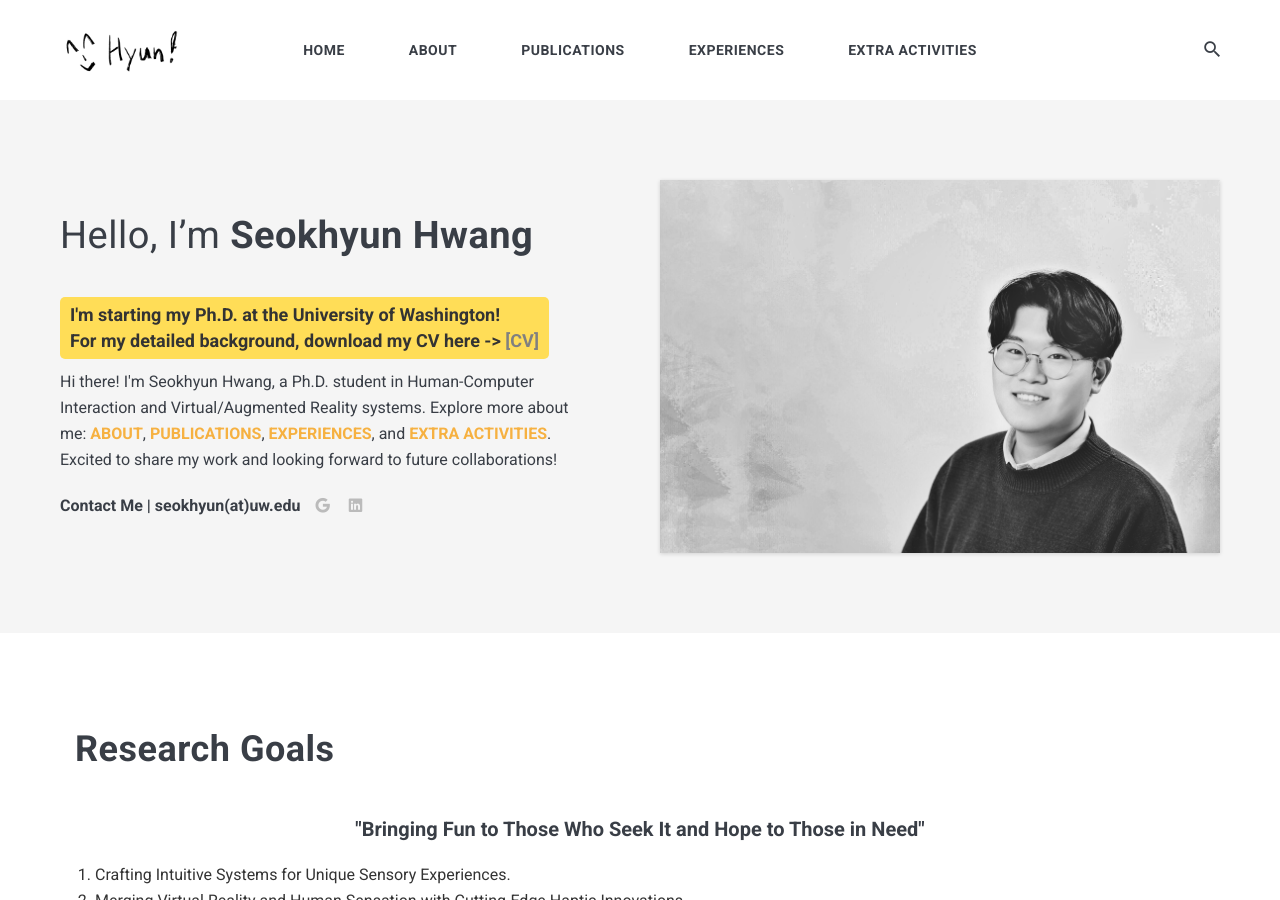
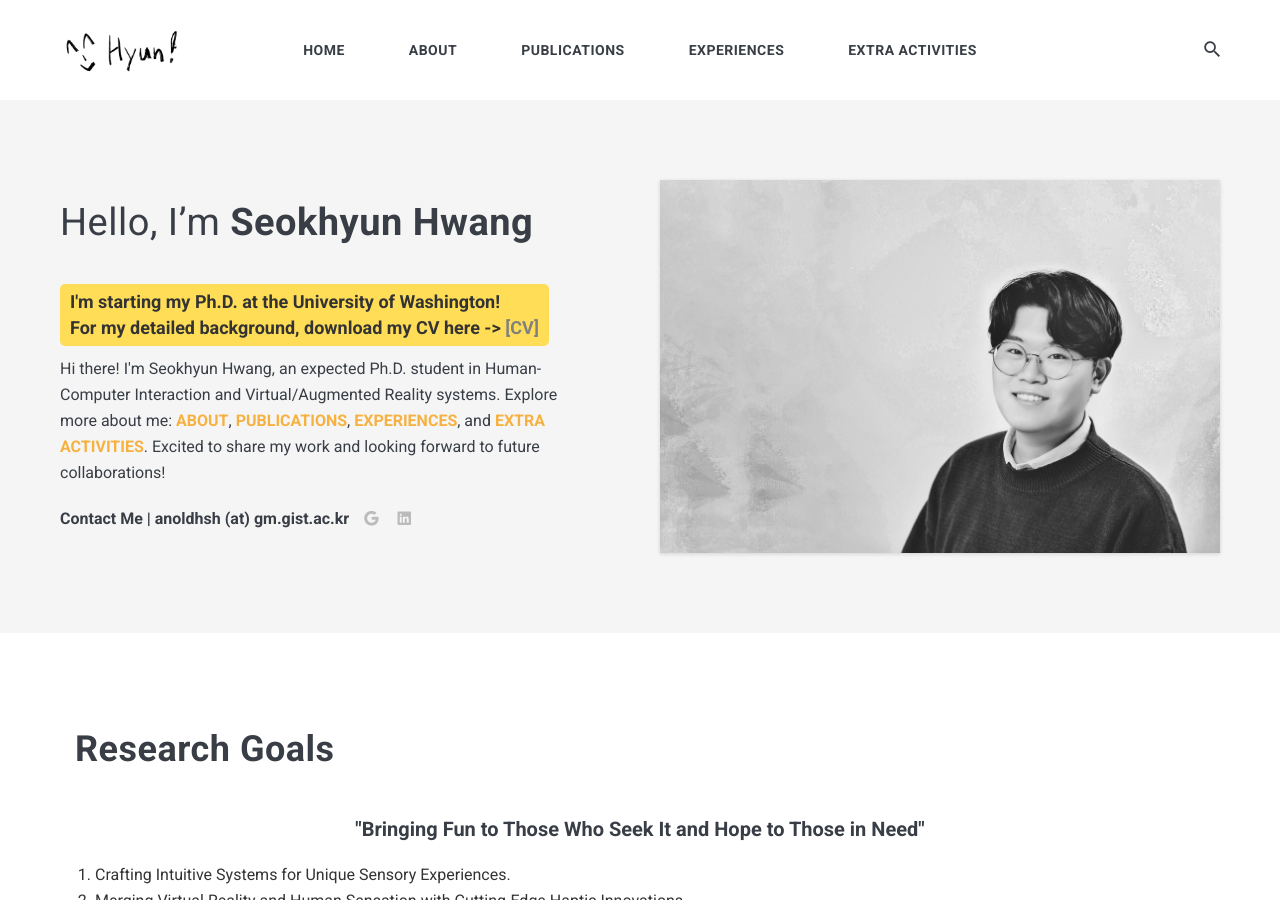
Before and after one commit to anoldhsh/anoldhsh.github.io, a Jekyll site: the page built from index.html, in a window 1280 px wide and 900 px high. Built offline with Jekyll 4.4.1, drawn with Linux system fonts in a browser that asks for light colours; nearby versions of some CDN libraries; the list of posts is cut into pages by our own code.

Commit message:
UW de-Update

```diff
--- a/_includes/hero.html
+++ b/_includes/hero.html
@@ -11,11 +11,11 @@
             <span style="display: inline-block; background-color: #ffdd57; color: #333; padding: 5px 10px; border-radius: 5px; font-size: 18px; margin-bottom: 10px;">
               <strong>I'm starting my Ph.D. at the University of Washington! <br>For my detailed background, download my CV here -> <strong><a href='/Docs/CV_Seok Hyun Hwang_APR2024_LETTER.pdf' target='_blank' style='color: gray;'>[CV]</a></strong><br>
             </strong>
-            </span><br>Hi there! I'm Seokhyun Hwang, a Ph.D. student in Human-Computer Interaction and Virtual/Augmented Reality systems. Explore more about me: <a href='/ABOUT'><strong>ABOUT</strong></a>, <a href='/PUBLICATIONS'><strong>PUBLICATIONS</strong></a>, <a href='/EXPERIENCES'><strong>EXPERIENCES</strong></a>, and <a href='/EXTRAS'><strong>EXTRA ACTIVITIES</strong></a>. Excited to share my work and looking forward to future collaborations!
+            </span><br>Hi there! I'm Seokhyun Hwang, an expected Ph.D. student in Human-Computer Interaction and Virtual/Augmented Reality systems. Explore more about me: <a href='/ABOUT'><strong>ABOUT</strong></a>, <a href='/PUBLICATIONS'><strong>PUBLICATIONS</strong></a>, <a href='/EXPERIENCES'><strong>EXPERIENCES</strong></a>, and <a href='/EXTRAS'><strong>EXTRA ACTIVITIES</strong></a>. Excited to share my work and looking forward to future collaborations!
           </p>
           <!-- End Text -->
           <div class="hero__social">
-            <span class="hero__social-title">Contact Me | seokhyun(at)uw.edu</span>
+            <span class="hero__social-title">Contact Me | anoldhsh (at) gm.gist.ac.kr</span>
             {% include contact-link.html %}
           </div>
         </div>
```
